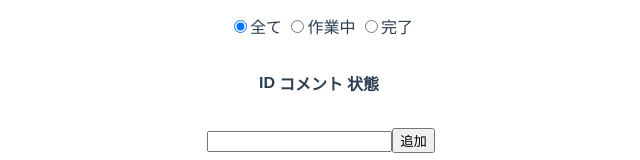
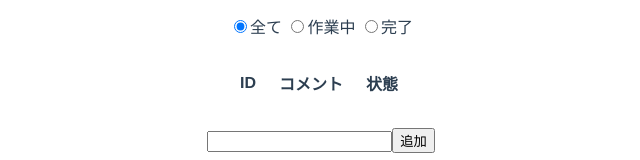
Before and after one commit to aki3104/vue_cli_practice, a Vue app: page /#/ in a window 1280 px wide. Shown: the part 250-410 px from the top of the page, without its empty margins (319-959 px from the left). Built offline with nearby package versions, Linux system fonts and the light colour scheme.

Commit message:
fix_th,td_style

```diff
--- a/src/components/Todo.vue
+++ b/src/components/Todo.vue
@@ -70,6 +70,14 @@ table{
   margin: 30px auto;
 }
 
+th{
+  padding-left: 20px;
+}
+
+td{
+  padding-left: 20px;
+}
+
 a {
   color: #42b983;
 }
```
